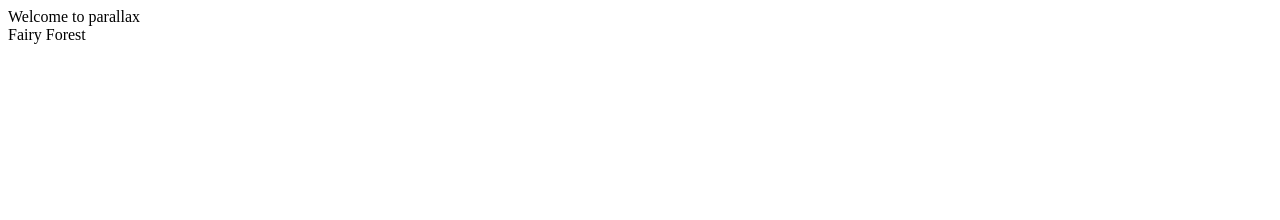
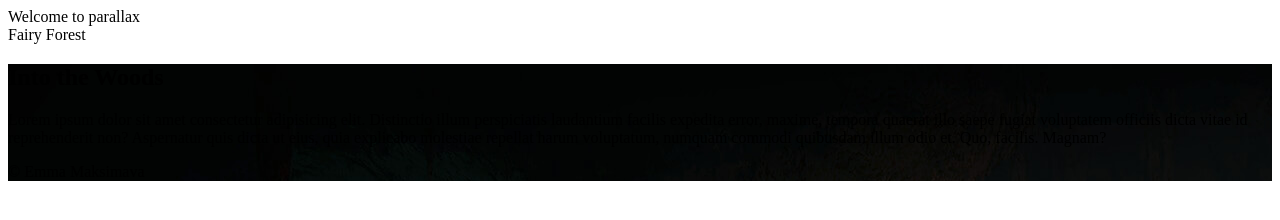
Before and after one commit to EmaMaksimava/Parallax, a plain HTML site: page index.html in a window 1280 px wide. Drawn offline with Linux system fonts and the light colour scheme; grey boxes are pictures that could not be loaded.

Commit message:
feat: add article content

```diff
--- a/index.html
+++ b/index.html
@@ -21,6 +21,14 @@
 
   </header>
 
+  <article class="main-article" style="background-image: url(img/dungeon.jpg) ;">
+    <div class="main-article__content">
+      <h2 class="main-article__header">Into the Woods</h2>
+      <p>Lorem ipsum dolor sit amet consectetur adipisicing elit. Distinctio illum perspiciatis laudantium facilis expedita error, maxime, tempora quaerat illo saepe fugiat voluptatem officiis dicta vitae id reprehenderit non? Aspernatur quis dicta ut eius, quia explicabo molestiae repellat harum voluptatum, numquam commodi quibusdam illum odio et. Quo, facilis. Magnam?</p>
+    </div>
+    <div class="copy">© Emma Maksimava</div>
+  </article>
+
 
 </body>
 </html>
```
